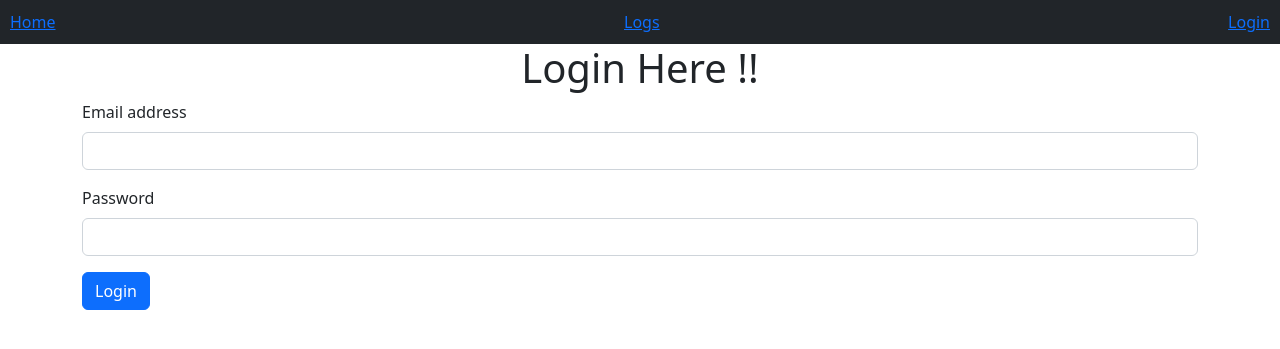
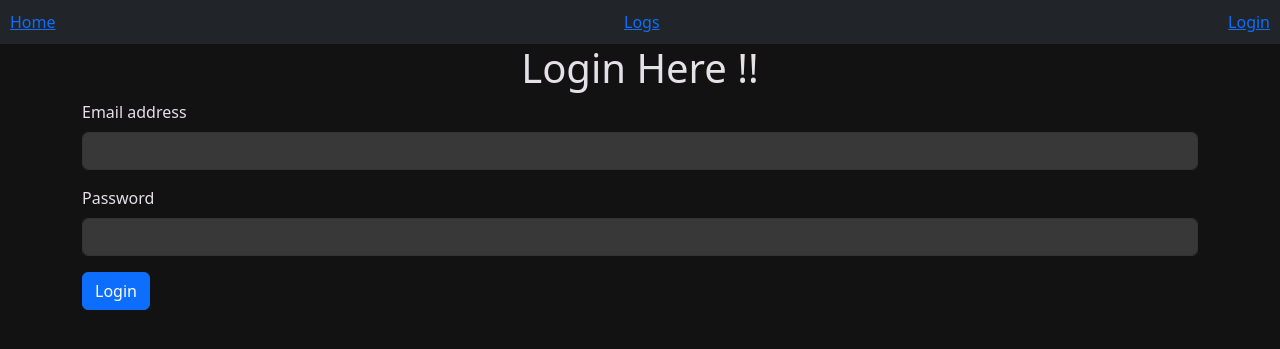
Before and after one commit to nikilase/service_website, a FastAPI app: page /login in a window 1280 px wide. Shown: the top 349 px of the page. Run offline with FastAPI, Linux system fonts and the light colour scheme; parts of the project's set-up code (start-up, migrations or seed data) failed here and were passed over; some libraries are stand-ins or nearby versions.

Commit message:
First changes for dark mode

```diff
--- a/templates/base.html
+++ b/templates/base.html
@@ -37,20 +37,24 @@
         }*/
 
         tr{
-            background-color: #dddddd;
+            background-color: #2c2c2c;
         }
 
         .service_not_found {
             background-color: darkred;
+            color: #000;
         }
         .service_disabled {
             background-color: aquamarine;
+            color: #000;
         }
         .service_exited {
             background-color: orangered;
+            color: #000;
         }
         .service_running {
             background-color: limegreen;
+            color: #000;
         }
 
         .btn-link {
@@ -64,6 +68,20 @@
             font-family: inherit;
             font-size: inherit;
         }
+
+        body {
+            color: #E6E0E9;
+            background-color: #121212;
+        }
+        .form-control {
+            color: #E6E0E9;
+            background-color: #383838;
+            border: 1px solid #333333;
+        }
+        .form-control:focus {
+            color: #E6E0E9;
+            background-color: #383838;
+            border: 1px solid #333333;}
 
     </style>
 
```
